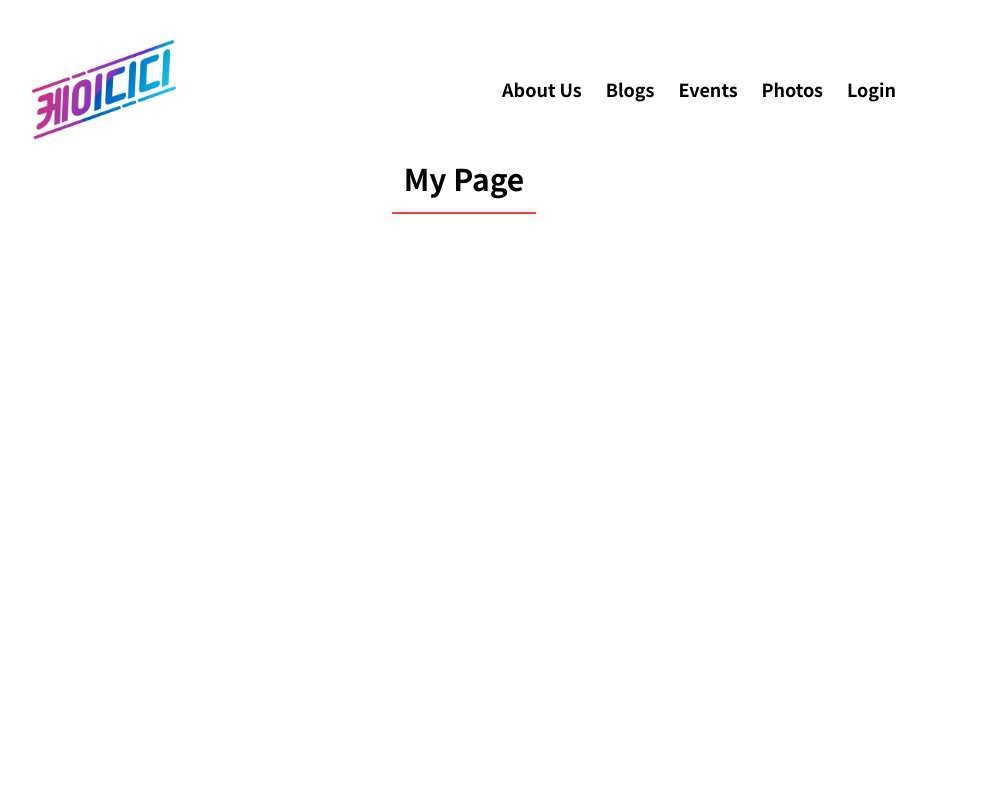
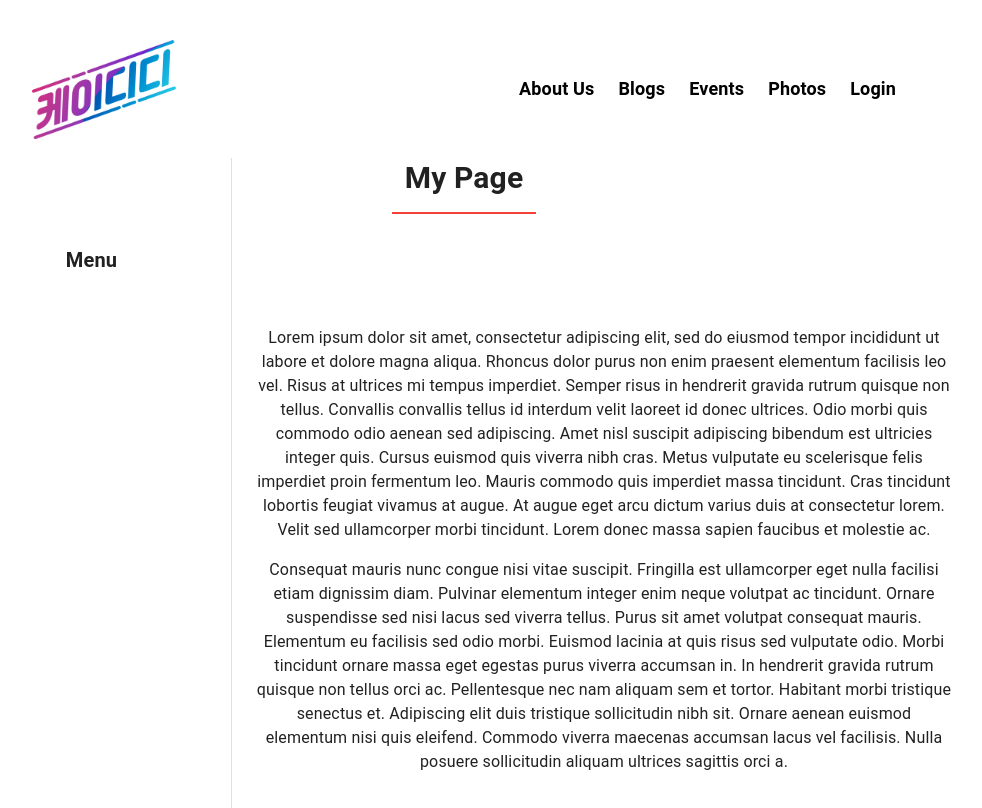
Before and after one commit to Vancouver-KDD/kdd-website-next14, a Next.js app: page /myPage in a window 1280 px wide. Shown: the top 808 px of the page, without its empty margins (176-1158 px from the left). Built offline with nearby package versions, Linux system fonts and the light colour scheme.

Commit message:
Update my page

```diff
--- /dev/null
+++ b/app/(pages)/myPage/MyPageDrawer.tsx
@@ -0,0 +1,144 @@
+'use client'
+import * as React from 'react';
+import Box from '@mui/material/Box';
+import CssBaseline from '@mui/material/CssBaseline';
+import Drawer from '@mui/material/Drawer';
+import List from '@mui/material/List';
+import ListItem from '@mui/material/ListItem';
+import ListItemButton from '@mui/material/ListItemButton';
+import ListItemIcon from '@mui/material/ListItemIcon';
+import ListItemText from '@mui/material/ListItemText';
+import Toolbar from '@mui/material/Toolbar';
+import Typography from '@mui/material/Typography';
+
+const drawerWidth = 280;
+
+interface Props {
+  window?: () => Window;
+}
+
+export default function MyPageDrawer(props: Props) {
+  const { window } = props;
+  const [mobileOpen, setMobileOpen] = React.useState(false);
+  const [isClosing, setIsClosing] = React.useState(false);
+
+  const handleDrawerClose = () => {
+    setIsClosing(true);
+    setMobileOpen(false);
+  };
+
+  const handleDrawerTransitionEnd = () => {
+    setIsClosing(false);
+  };
+
+  const handleDrawerToggle = () => {
+    if (!isClosing) {
+      setMobileOpen(!mobileOpen);
+    }
+  };
+
+//   async function LatestEventsTitle() {
+//     const events = await getLatestEvents({ limit: 10 })
+//     const latestEvents: DB.Event[] = []
+
+//     for (const event of events) {
+//         latestEvents.push(event)
+//     }
+
+//     console.log('최근이벤트', latestEvents)
+
+//       return (
+//         latestEvents.map((event, index) => (
+//           <ListItem key={index} disablePadding>
+//             <ListItemButton>
+//               <ListItemText primary={event.title} />
+//             </ListItemButton>
+//           </ListItem>
+//         ))
+//       )
+//   }
+
+  const drawer = (
+    <div>
+      <Toolbar />
+      <h3 className="px-4 py-2 mt-4 font-bold text-xl">Menu</h3>
+      <List>
+        {/* <LatestEventsTitle /> */}
+      </List>
+    </div>
+  );
+
+  const container = window !== undefined ? () => window().document.body : undefined;
+
+  return (
+    <Box sx={{ display: 'flex' }}>
+      <CssBaseline />
+      <Box
+        component="nav"
+        sx={{ width: { sm: drawerWidth }, flexShrink: { sm: 0 } }}
+        aria-label="mailbox folders"
+      >
+        {/* The implementation can be swapped with js to avoid SEO duplication of links. */}
+        <Drawer
+          container={container}
+          variant="temporary"
+          open={mobileOpen}
+          onTransitionEnd={handleDrawerTransitionEnd}
+          onClose={handleDrawerClose}
+          ModalProps={{
+            keepMounted: true, // Better open performance on mobile.
+          }}
+          sx={{
+            display: { xs: 'block', sm: 'none' },
+            '& .MuiDrawer-paper': { boxSizing: 'border-box', width: drawerWidth, position: 'absolute', left: 0, top: 30 },
+          }}
+        >
+          {drawer}
+        </Drawer>
+        <Drawer
+          variant="permanent"
+          sx={{
+            display: { xs: 'none', sm: 'block' },
+            '& .MuiDrawer-paper': { boxSizing: 'border-box', width: drawerWidth, position: 'absolute', left: 0, top: 30 },
+          }}
+          open
+        >
+          {drawer}
+        </Drawer>
+      </Box>
+      <Box
+        component="main"
+        sx={{ flexGrow: 1, p: 3, width: { sm: `calc(100% - ${drawerWidth}px)` } }}
+      >
+        <Toolbar />
+        <Typography paragraph>
+          Lorem ipsum dolor sit amet, consectetur adipiscing elit, sed do eiusmod
+          tempor incididunt ut labore et dolore magna aliqua. Rhoncus dolor purus non
+          enim praesent elementum facilisis leo vel. Risus at ultrices mi tempus
+          imperdiet. Semper risus in hendrerit gravida rutrum quisque non tellus.
+          Convallis convallis tellus id interdum velit laoreet id donec ultrices.
+          Odio morbi quis commodo odio aenean sed adipiscing. Amet nisl suscipit
+          adipiscing bibendum est ultricies integer quis. Cursus euismod quis viverra
+          nibh cras. Metus vulputate eu scelerisque felis imperdiet proin fermentum
+          leo. Mauris commodo quis imperdiet massa tincidunt. Cras tincidunt lobortis
+          feugiat vivamus at augue. At augue eget arcu dictum varius duis at
+          consectetur lorem. Velit sed ullamcorper morbi tincidunt. Lorem donec massa
+          sapien faucibus et molestie ac.
+        </Typography>
+        <Typography paragraph>
+          Consequat mauris nunc congue nisi vitae suscipit. Fringilla est ullamcorper
+          eget nulla facilisi etiam dignissim diam. Pulvinar elementum integer enim
+          neque volutpat ac tincidunt. Ornare suspendisse sed nisi lacus sed viverra
+          tellus. Purus sit amet volutpat consequat mauris. Elementum eu facilisis
+          sed odio morbi. Euismod lacinia at quis risus sed vulputate odio. Morbi
+          tincidunt ornare massa eget egestas purus viverra accumsan in. In hendrerit
+          gravida rutrum quisque non tellus orci ac. Pellentesque nec nam aliquam sem
+          et tortor. Habitant morbi tristique senectus et. Adipiscing elit duis
+          tristique sollicitudin nibh sit. Ornare aenean euismod elementum nisi quis
+          eleifend. Commodo viverra maecenas accumsan lacus vel facilisis. Nulla
+          posuere sollicitudin aliquam ultrices sagittis orci a.
+        </Typography>
+      </Box>
+    </Box>
+  );
+}
--- a/app/(pages)/myPage/page.tsx
+++ b/app/(pages)/myPage/page.tsx
@@ -1,6 +1,7 @@
 import {Section} from '@/components'
 import type {Metadata} from 'next'
 import {firebaseAuth} from '@/actions/firebase'
+import MyPageDrawer from './MyPageDrawer'
 
 export const metadata: Metadata = {
   title: '마이 페이지',
@@ -12,8 +13,10 @@
 
   return (
     <div className="max-w-4xl md:max-w-6xl flex flex-col justify-center items-center gap-8 m-auto p-4 pt-48 md:pt-32">
-      <Section title="My Page" className="text-center">
+      <Section title="My Page" className="relative text-center">
         <div>{currentUser?.uid}</div>
+
+      <MyPageDrawer />
       </Section>
     </div>
   )
--- a/components/EventCard.tsx
+++ b/components/EventCard.tsx
@@ -28,6 +28,7 @@
     event.quantity -
     ((eventAnalytics?.ticketsConfirmedCount ?? 0) + (eventAnalytics?.ticketsOnHoldCount ?? 0))
   // console.log(convertAutolinksToLinks(event.description) ?? '')
+
   return (
     <>
       <button
```
